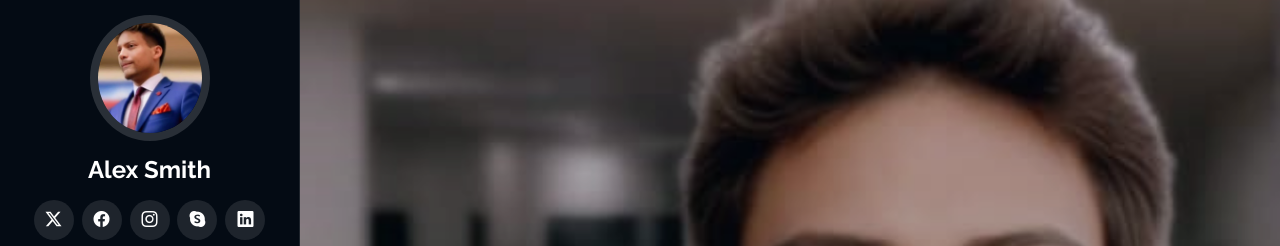
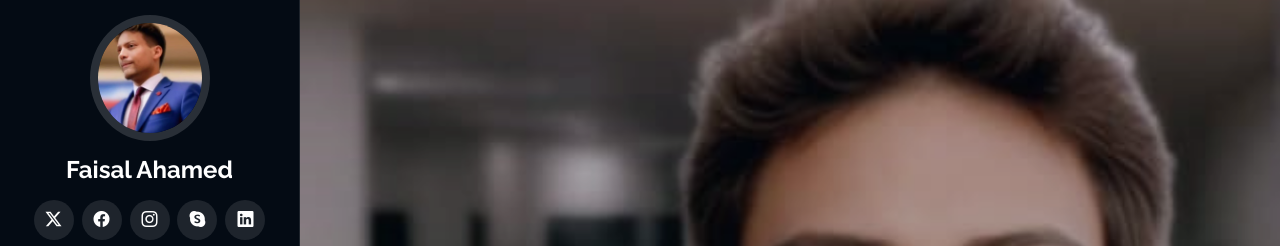
Before and after one commit to faisalahamed2025/Live, a plain HTML site: page index.html in a window 1280 px wide. Shown: the top 246 px of the page. Drawn offline with nearby package versions, Linux system fonts and the light colour scheme.

Commit message:
Update index.html

```diff
--- a/index.html
+++ b/index.html
@@ -48,7 +48,7 @@
     <a href="index.html" class="logo d-flex align-items-center justify-content-center">
       <!-- Uncomment the line below if you also wish to use an image logo -->
       <!-- <img src="assets/img/logo.png" alt=""> -->
-      <h1 class="sitename">Alex Smith</h1>
+      <h1 class="sitename">Faisal Ahamed</h1>
     </a>
 
     <div class="social-links text-center">
```
